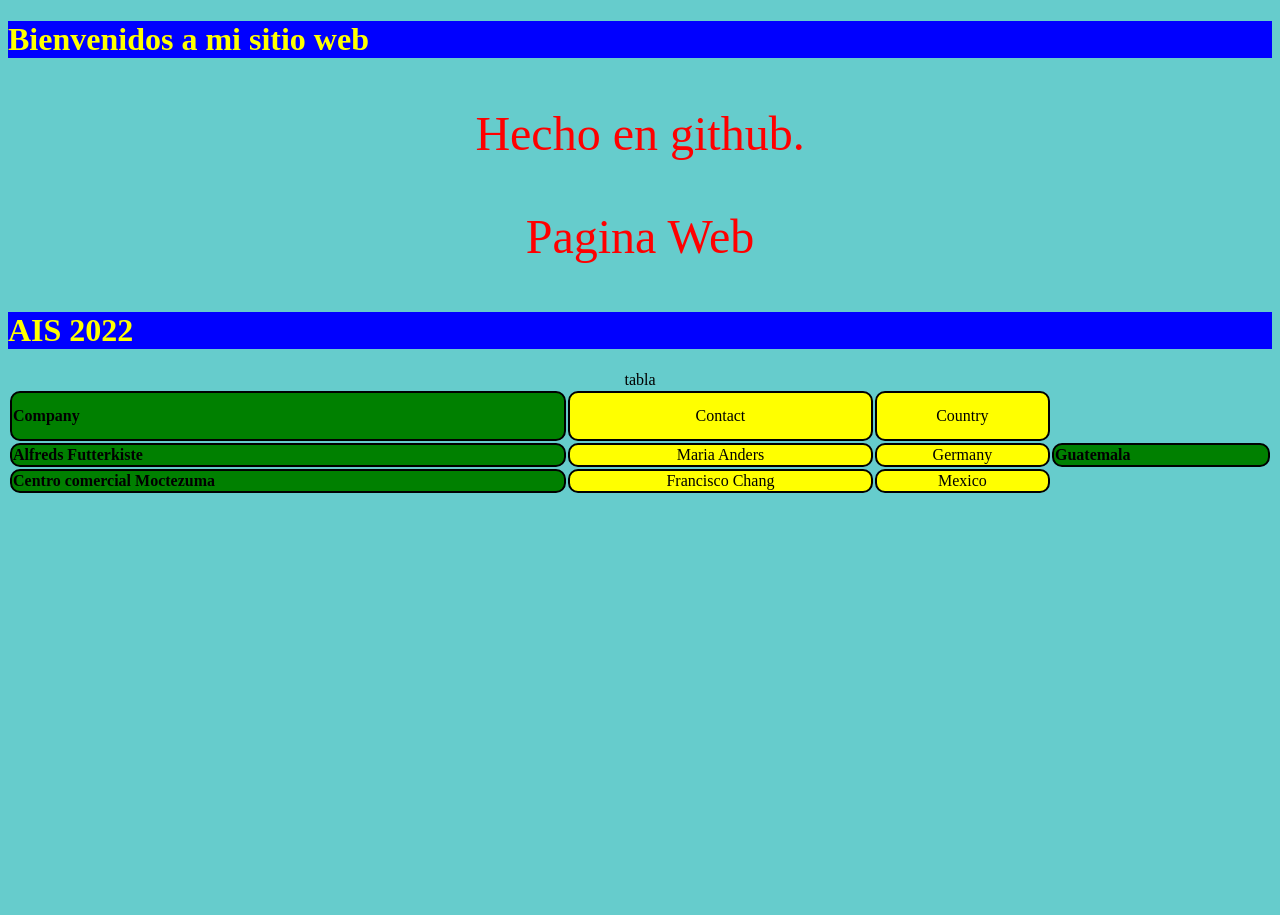
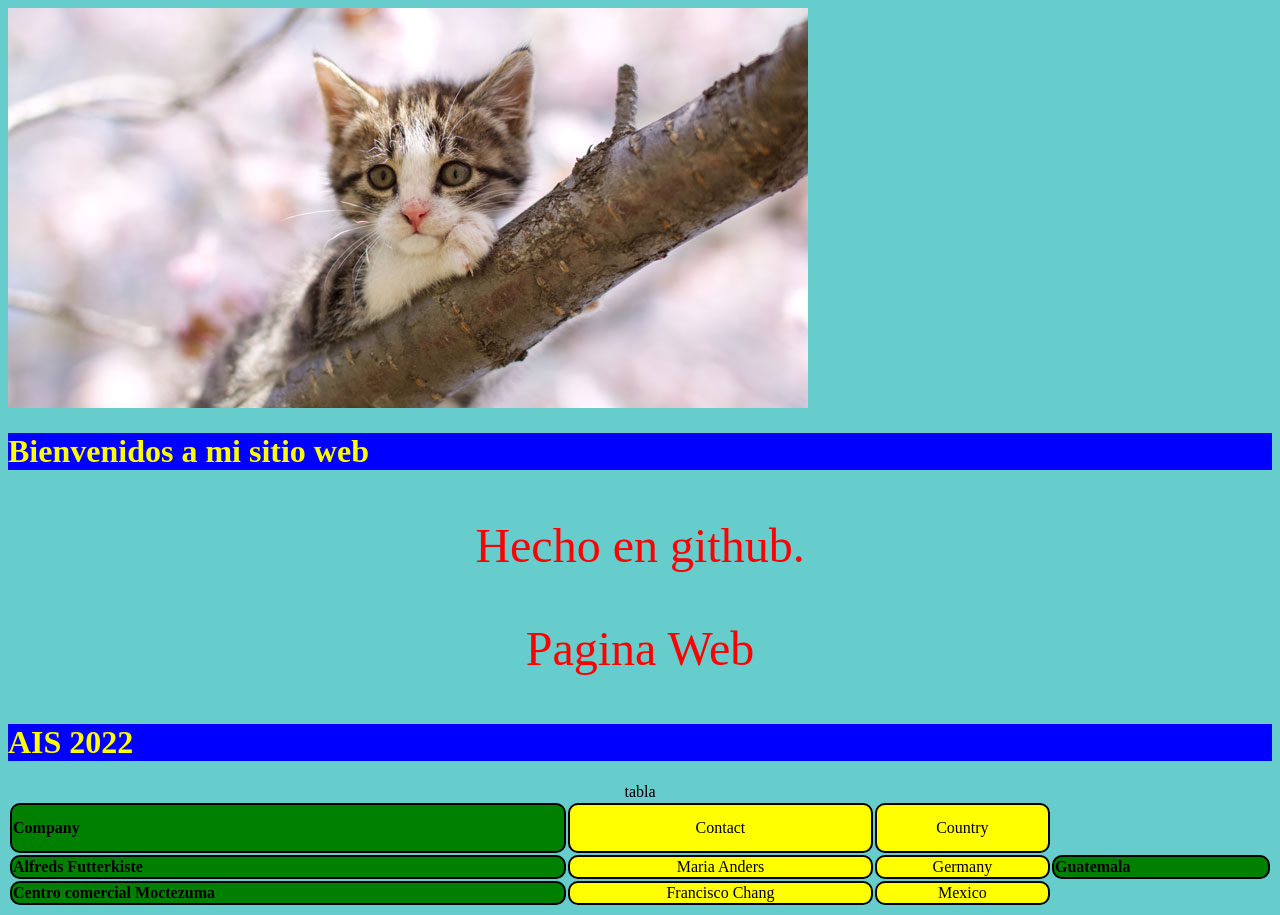
Before and after one commit to cmaxgt2019/web, a plain HTML site: page index.html in a window 1280 px wide. Before the commit the page ends 800 px from the top, so only its background shows below. Drawn offline with Linux system fonts and the light colour scheme.

Commit message:
Update index.html

```diff
--- a/index.html
+++ b/index.html
@@ -29,6 +29,7 @@ text-align: center;}
 </head>
 
 <body>
+	<img src="pictures/1.jpg">
 
 <h1 >Bienvenidos a mi sitio web</h1>
 
```
